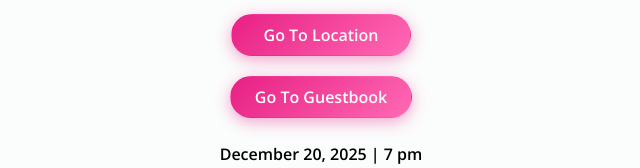
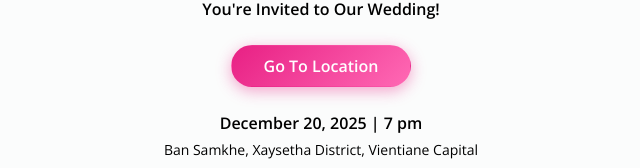
Before and after one commit to chittakone27/WeddingCard, a React (Vite) app: page / in a window 1280 px wide. Shown: the part 458-626 px from the top of the page, without its empty margins (319-959 px from the left). Built offline with nearby package versions, Linux system fonts and the light colour scheme; no server answers; a web font is replaced by a local one.

Commit message:
Update site

```diff
--- a/src/App.tsx
+++ b/src/App.tsx
@@ -19,15 +19,15 @@ export default function WeddingCard() {
   const [showContent, setShowContent] = useState(false);
   const { language } = useLanguage();
   const locationRef = useRef<HTMLDivElement>(null);
-  const commentRef = useRef<HTMLDivElement>(null);
+  // const commentRef = useRef<HTMLDivElement>(null);
 
   const scrollToLocation = () => {
     locationRef.current?.scrollIntoView({ behavior: "smooth" });
   };
 
-  const scrollTocomment = () => {
-    commentRef.current?.scrollIntoView({ behavior: "smooth" });
-  };
+  // const scrollTocomment = () => {
+  //   commentRef.current?.scrollIntoView({ behavior: "smooth" });
+  // };
 
   useEffect(() => {
     const timer = setTimeout(() => setShowContent(true), 3000);
@@ -123,7 +123,7 @@ export default function WeddingCard() {
 >
   {translations[language].LocationButton}
 </button>
-<button
+{/* <button
   onClick={scrollTocomment}
   className="btn fw-bold text-white"
   style={{
@@ -141,7 +141,7 @@ export default function WeddingCard() {
   }}
 >
   {translations[language].CommentLocationButton}
-</button>
+</button> */}
 
 
   {/* Date & Address */}
@@ -228,10 +228,10 @@ export default function WeddingCard() {
       <VideoMessage />
 
       {/* === GUESTBOOK === */}
-            <div ref={commentRef}>
+            {/* <div ref={commentRef}> */}
 
       <WeddingGuestbook language={language} />
-</div>
+{/* </div> */}
       {/* === PHOTO ALBUM === */}
       <WeddingAlbum />
       <div className="text-center mt-4 mb-3" style={{ fontSize: "0.9rem", color: "#6c757d" }}>
```
